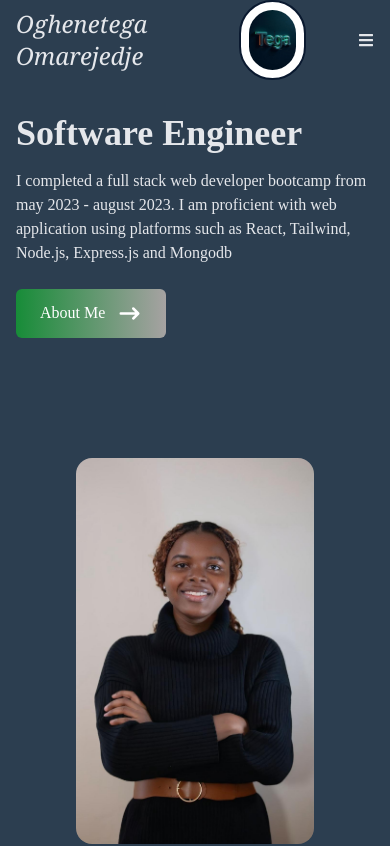
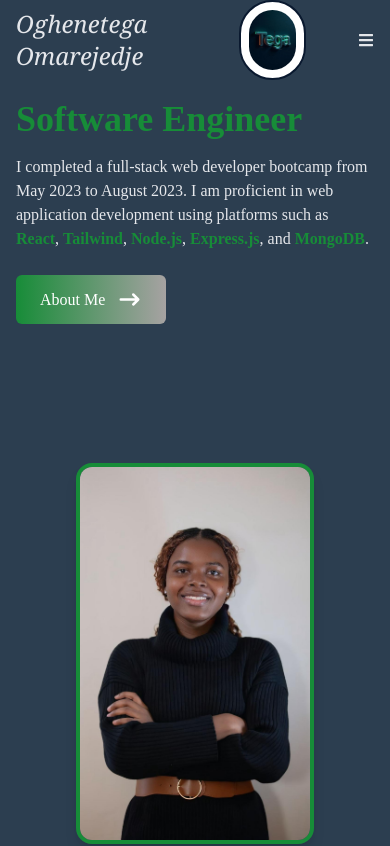
Before and after one commit to tegaomare/react-personal-portfolio, a React (Create React App) app: page / in a window 390 px wide. Shown: the top 846 px of the page. Built offline with nearby package versions, Linux system fonts and the light colour scheme.

Commit message:
home.jsx updated

```diff
--- a/src/components/Home.jsx
+++ b/src/components/Home.jsx
@@ -7,15 +7,16 @@ const Home = () => {
   return (
     <div
       name="home"
-    className="h-screen w-full bg-[#2C3E50]"
+      className="h-screen w-full bg-[#2C3E50] flex items-center justify-center"
     >
       <div className="max-w-screen-lg mx-auto flex flex-col items-center justify-center h-full px-4 md:flex-row">
-      <div className="flex flex-col justify-center h-full">
+        <div className="flex flex-col justify-center h-full" data-aos="fade-up">
           <h2 className="text-4xl sm:text-7xl font-bold text-gray-200">
-         Software Engineer
+            <span className="text-[#178C38]">Software Engineer</span>
           </h2>
           <p className="text-gray-200 py-4 max-w-md">
-        I completed a full stack web developer bootcamp from may 2023 - august 2023. I am proficient with web application using platforms such as React, Tailwind, Node.js, Express.js and Mongodb
+            I completed a full-stack web developer bootcamp from May 2023 to August 2023.
+            I am proficient in web application development using platforms such as <span className="font-semibold text-[#178C38]">React</span>, <span className="font-semibold text-[#178C38]">Tailwind</span>, <span className="font-semibold text-[#178C38]">Node.js</span>, <span className="font-semibold text-[#178C38]">Express.js</span>, and <span className="font-semibold text-[#178C38]">MongoDB</span>.
           </p>
           <div>
             <Link
@@ -31,15 +32,16 @@ const Home = () => {
             </Link>
           </div>
         </div>
-      <div>
+        <div className="mt-8 md:mt-0" data-aos="fade-left">
           <img
             src={me}
             alt="my profile"
-          className="rounded-2xl mx-auto w-2/3 md:w-65%"
+            className="rounded-2xl mx-auto w-2/3 md:w-2/5 shadow-lg border-4 border-[#178C38]"
           />
         </div>
       </div>
     </div>
   );
 };
+
 export default Home;
```
Lines whose indentation alone changed are shown as unchanged.
